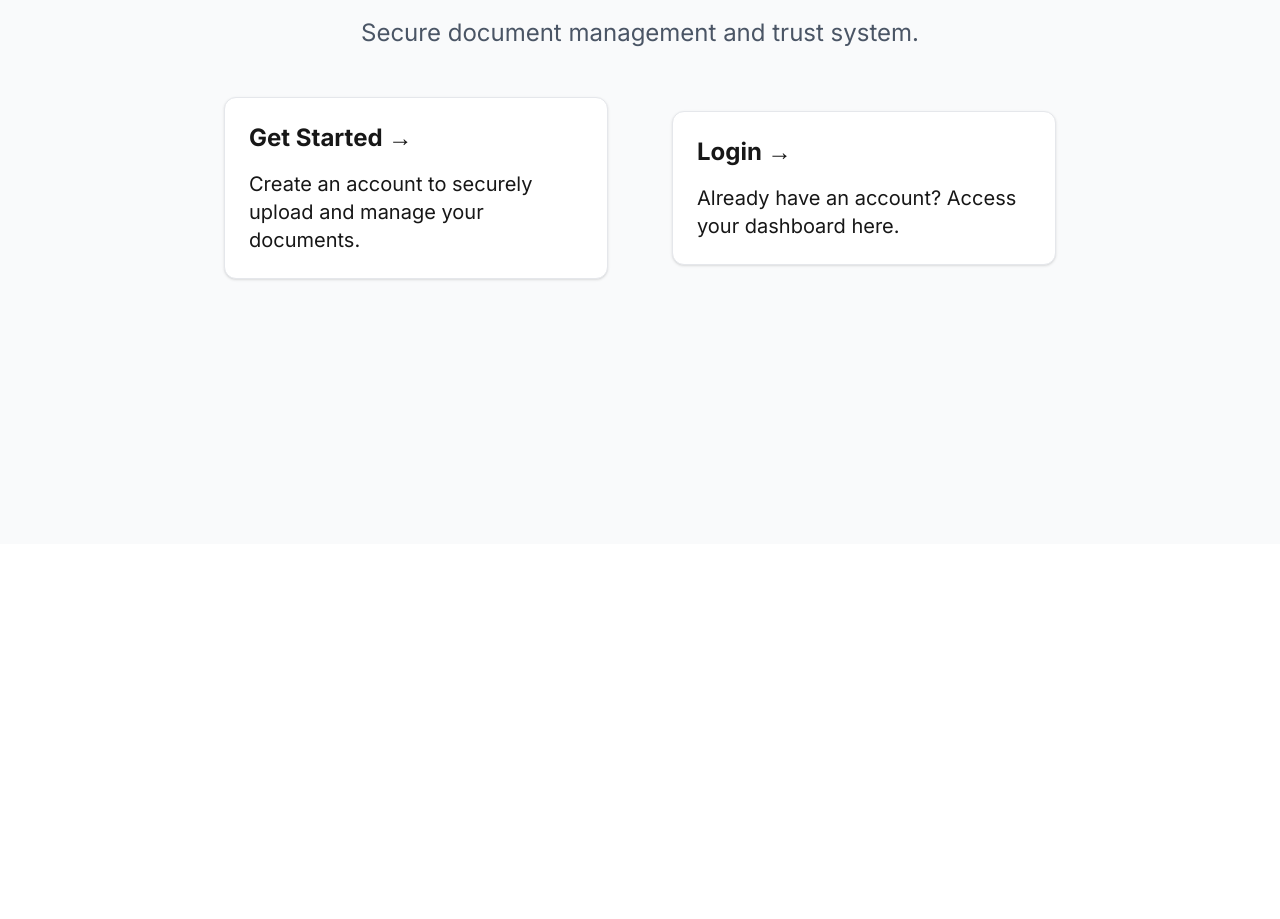
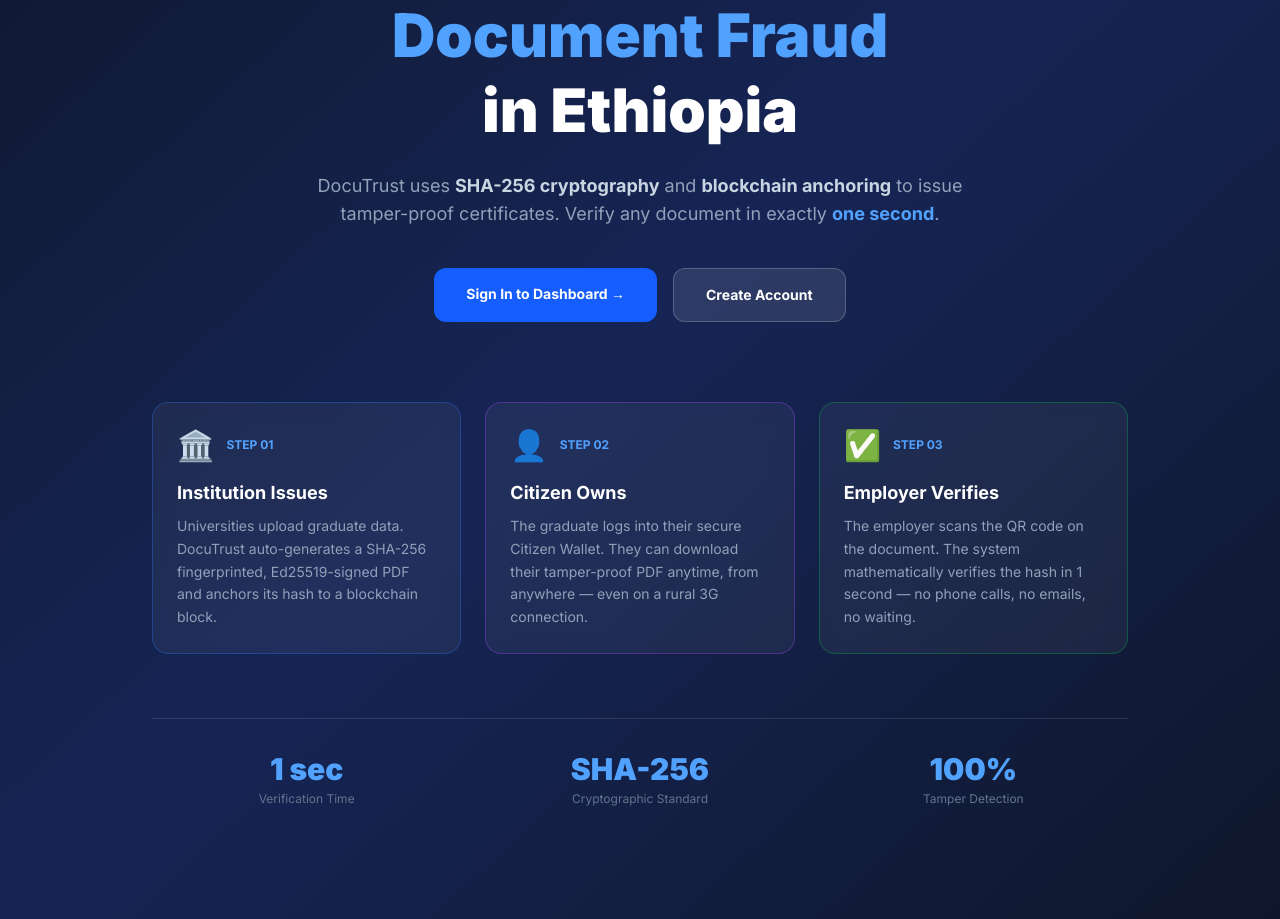
Before and after one commit to AbenezerMathewos/DocuTrust, a Next.js app in the folder frontend/: page / in a window 1280 px wide. Shown: the part 316-1235 px from the top of the page. Before the commit the page ends 860 px from the top, so only its background shows below. Built offline with nearby package versions, Linux system fonts and the light colour scheme.

Commit message:
feat: update page.tsx

```diff
--- a/frontend/src/app/page.tsx
+++ b/frontend/src/app/page.tsx
@@ -2,38 +2,89 @@
 
 export default function Home() {
   return (
-    <div className="flex flex-col items-center justify-center min-h-[calc(100vh-64px)] py-2">
-      <main className="flex flex-col items-center justify-center w-full flex-1 px-20 text-center">
-        <h1 className="text-6xl font-bold text-gray-900">
-          Welcome to <span className="text-blue-600">DocuTrust</span>
+    <div className="min-h-[calc(100vh-64px)] bg-gradient-to-br from-slate-900 via-blue-950 to-slate-900">
+
+      {/* Hash Ticker */}
+      <div className="overflow-hidden whitespace-nowrap text-xs font-mono text-blue-300/10 py-2 border-b border-blue-900/30 select-none">
+        <span>sha256: a3f8b2c1d9e4f7a0b5c2d8e1f6a3b9c4... VERIFIED... block#1 → block#2 → block#3... sha256: f0a7b4c8d5e2f9a0b6c3d7e4f1a8b5c2... AUTHENTIC... Ed25519 signature: valid... &nbsp;&nbsp;&nbsp;</span>
+      </div>
+
+      {/* Hero */}
+      <div className="max-w-5xl mx-auto px-6 py-20 text-center">
+        <div className="inline-flex items-center gap-2 bg-blue-900/40 border border-blue-700/50 text-blue-300 text-xs font-semibold px-4 py-2 rounded-full mb-8">
+          <span className="w-1.5 h-1.5 bg-green-400 rounded-full animate-pulse"></span>
+          Digital Ethiopia 2025 — National Trust Infrastructure
+        </div>
+
+        <h1 className="text-5xl md:text-6xl font-black text-white leading-tight mb-6">
+          The End of<br />
+          <span className="text-blue-400">Document Fraud</span><br />
+          in Ethiopia
         </h1>
 
-        <p className="mt-3 text-2xl text-gray-600">
-          Secure document management and trust system.
+        <p className="text-slate-400 text-lg max-w-2xl mx-auto mb-10">
+          DocuTrust uses <strong className="text-slate-300">SHA-256 cryptography</strong> and <strong className="text-slate-300">blockchain anchoring</strong> to issue tamper-proof certificates. Verify any document in exactly <strong className="text-blue-400">one second</strong>.
         </p>
 
-        <div className="flex flex-wrap items-center justify-around max-w-4xl mt-6 sm:w-full">
-          <Link
-            href="/register"
-            className="p-6 mt-6 text-left border w-96 rounded-xl hover:text-blue-600 focus:text-blue-600 border-gray-200 hover:border-blue-500 transition-colors bg-white shadow-sm"
-          >
-            <h3 className="text-2xl font-bold">Get Started &rarr;</h3>
-            <p className="mt-4 text-xl">
-              Create an account to securely upload and manage your documents.
-            </p>
+        <div className="flex gap-4 justify-center flex-wrap">
+          <Link href="/login" className="bg-blue-600 hover:bg-blue-500 text-white font-bold px-8 py-4 rounded-xl transition-colors text-sm">
+            Sign In to Dashboard →
           </Link>
-
-          <Link
-            href="/login"
-            className="p-6 mt-6 text-left border w-96 rounded-xl hover:text-blue-600 focus:text-blue-600 border-gray-200 hover:border-blue-500 transition-colors bg-white shadow-sm"
-          >
-            <h3 className="text-2xl font-bold">Login &rarr;</h3>
-            <p className="mt-4 text-xl">
-              Already have an account? Access your dashboard here.
-            </p>
+          <Link href="/register" className="bg-white/10 hover:bg-white/20 text-white font-bold px-8 py-4 rounded-xl transition-colors text-sm border border-white/20">
+            Create Account
           </Link>
         </div>
-      </main>
+
+        {/* 3-Step Visual */}
+        <div className="grid md:grid-cols-3 gap-6 mt-20 text-left">
+          {[
+            {
+              step: '01',
+              icon: '🏛️',
+              title: 'Institution Issues',
+              desc: 'Universities upload graduate data. DocuTrust auto-generates a SHA-256 fingerprinted, Ed25519-signed PDF and anchors its hash to a blockchain block.',
+              color: 'border-blue-500/30'
+            },
+            {
+              step: '02',
+              icon: '👤',
+              title: 'Citizen Owns',
+              desc: 'The graduate logs into their secure Citizen Wallet. They can download their tamper-proof PDF anytime, from anywhere — even on a rural 3G connection.',
+              color: 'border-purple-500/30'
+            },
+            {
+              step: '03',
+              icon: '✅',
+              title: 'Employer Verifies',
+              desc: 'The employer scans the QR code on the document. The system mathematically verifies the hash in 1 second — no phone calls, no emails, no waiting.',
+              color: 'border-green-500/30'
+            }
+          ].map((item) => (
+            <div key={item.step} className={`bg-white/5 border ${item.color} rounded-2xl p-6 backdrop-blur-sm`}>
+              <div className="flex items-center gap-3 mb-4">
+                <span className="text-3xl">{item.icon}</span>
+                <span className="text-xs font-mono text-blue-400 font-bold">STEP {item.step}</span>
+              </div>
+              <h3 className="text-white font-bold text-lg mb-2">{item.title}</h3>
+              <p className="text-slate-400 text-sm leading-relaxed">{item.desc}</p>
+            </div>
+          ))}
+        </div>
+
+        {/* Stats Bar */}
+        <div className="grid grid-cols-3 gap-6 mt-16 py-8 border-t border-white/10">
+          {[
+            { value: '1 sec', label: 'Verification Time' },
+            { value: 'SHA-256', label: 'Cryptographic Standard' },
+            { value: '100%', label: 'Tamper Detection' },
+          ].map((stat) => (
+            <div key={stat.label} className="text-center">
+              <div className="text-3xl font-black text-blue-400">{stat.value}</div>
+              <div className="text-slate-500 text-xs mt-1">{stat.label}</div>
+            </div>
+          ))}
+        </div>
+      </div>
     </div>
   );
 }
```
